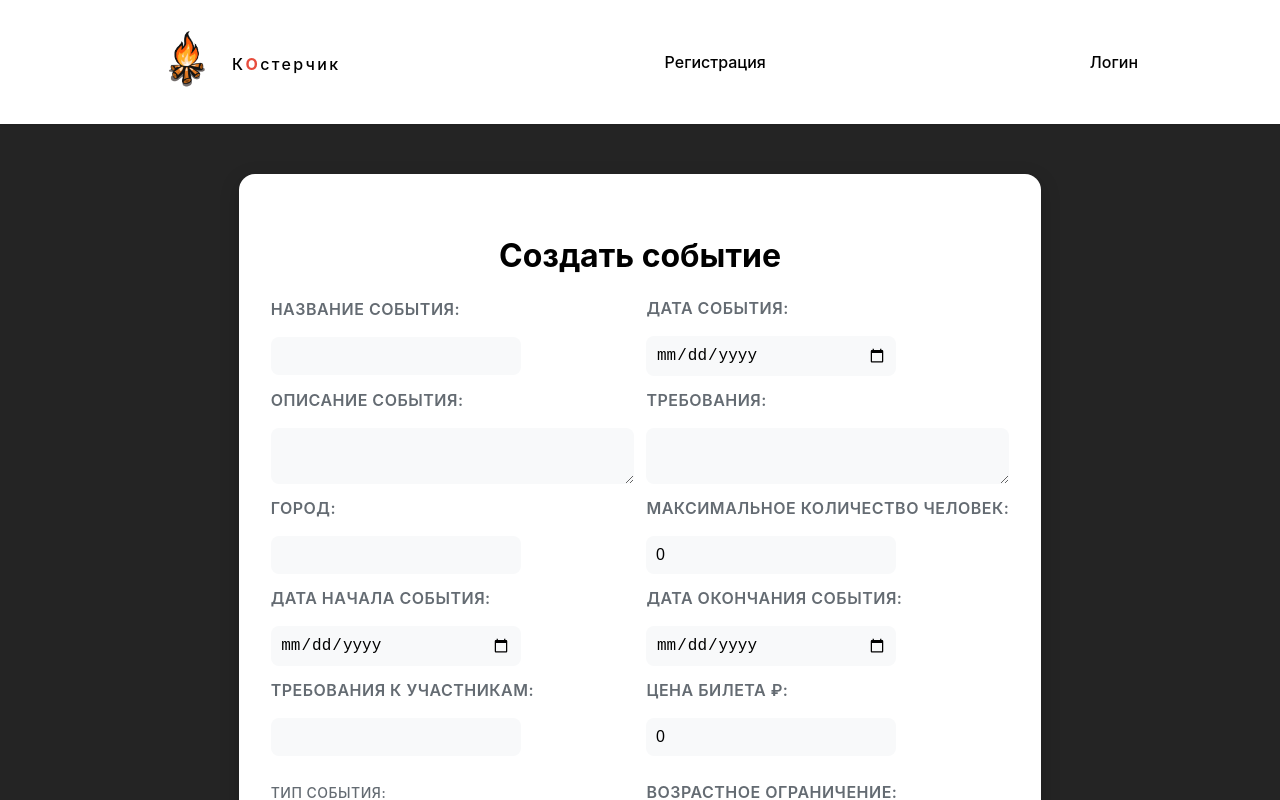
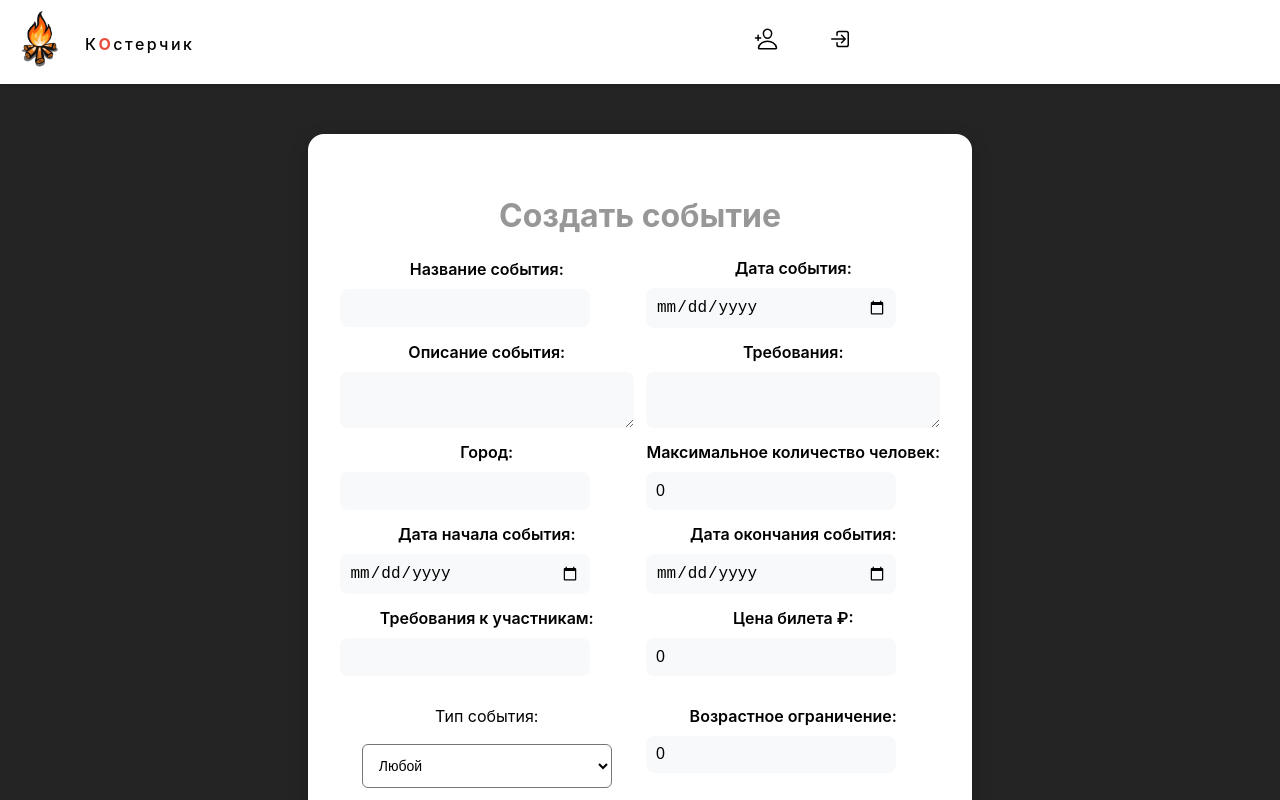
Before and after one commit to Nautasaf/Kosterchik, a React (Vite) app in the folder client/: page /create-event in a window 1280 px wide. Shown: the top 800 px of the page. Built offline with nearby package versions, Linux system fonts and the light colour scheme.

Commit message:
Исправление недочетов Denis

```diff
--- a/client/components/EventItem.module.scss
+++ b/client/components/EventItem.module.scss
@@ -14,13 +14,20 @@
 
 /* Фото профиля */
 .profilePhoto {
-  width: 100px; /* Уменьшили размер */
-  height: 100px;
+  width: 180px;
+  height: 180px;
   border-radius: 50%;
   object-fit: cover;
-  margin: 0 auto; /* Центрирование */
+  margin: 0 auto;
 }
 
+.profileInfo,h2 {
+  color: #979797;
+}
+
+.eventDate {
+  color: #979797;
+}
 /* Заголовок события */
 .eventTitle {
   font-size: 2rem;
@@ -33,7 +40,7 @@
 /* Изображение события */
 .eventImage {
   width: 100%; /* Адаптивная ширина */
-  height: 250px; /* Уменьшили высоту */
+  height: 300px; /* Уменьшили высоту */
   border-radius: 10px;
   margin-bottom: 1.5rem;
   border: 1px solid var(--border-color);
@@ -48,7 +55,7 @@
   flex-wrap: nowrap;
 
   @media (max-width: 768px) {
-    flex-direction: column; /* На маленьких экранах ставим в столбец */
+    flex-direction: column;
   }
 }
 
@@ -121,7 +128,7 @@
 .lightMode {
   --primary-bg: #ffffff;
   --secondary-bg: #f8f9fa;
-  --text-color: #333;
+  --text-color: #868484;
   --text-muted: #6c757d;
   --secondary-text-color: #6e6f70;
   --accent-color: #007bff;
--- a/client/components/HeadPage.module.scss
+++ b/client/components/HeadPage.module.scss
@@ -22,6 +22,7 @@
   font-size: 1.5rem;
   color: var(--text-color);
   font-weight: 600;
+  color: #fff;
   text-shadow: 2px 2px 10px rgba(0, 0, 0, 0.5);
   background: linear-gradient(135deg, rgba(0, 0, 0, 0.7), rgba(0, 0, 0, 0.5)), url('/jXU0dJZ5oEs.jpg') center/cover no-repeat;
 }
--- a/client/components/Registration.module.scss
+++ b/client/components/Registration.module.scss
@@ -60,7 +60,7 @@
   }
 
   .formButton {
-    width: 80%;
+    width: 60%;
     padding: 0.75rem;
     background-color: #494a4b; /* Простой цвет фона */
     color: white;
--- a/client/components/SideBar.module.scss
+++ b/client/components/SideBar.module.scss
@@ -1,12 +1,12 @@
 .sidebar {
   position: fixed;
-  top: 250px;
+  top: 210px;
   left: 10px;
   width: 320px;
   height: 65vh;
   border-right: 2px solid var(--border-color);
   border-radius: 8px;
-  background-color: var(--primary-bg);
+  background-color: var(--primary-bg) !important;
   color: var(--text-color);
   padding: 1rem;
   box-sizing: border-box;
@@ -17,101 +17,43 @@
   scrollbar-width: none;
   display: flex;
   flex-direction: column;
-
-  &::-webkit-scrollbar {
-    display: none;
-  }
+  gap: 1rem;
 }
 
-/* Заголовок */
-.header {
-  font-size: 1.2rem;
-  margin-bottom: 1rem;
-  color: var(--text-color);
-  font-weight: 600;
-  text-align: left;
-  width: 100%;
+.labelWrapper{
+margin-right: 18px;
 }
 
-/* Группа инпутов */
-.labelWrapper {
-  display: flex;
-  flex-direction: column;
-  gap: 0.8rem;
-  width: 100%;
-  max-width: 250px;
+/* Убираем скролл в WebKit */
+.sidebar::-webkit-scrollbar {
+  display: none;
 }
 
-/* Метки */
-label {
-  font-size: 0.875rem;
-  font-weight: 500;
-  color: var(--text-muted);
-  text-transform: uppercase;
-  letter-spacing: 0.5px;
-  text-align: left;
-  margin-bottom: 0.5rem; /* Отступ для лучшей читаемости */
+/* Усиленный селектор */
+body .sidebar {
+  background-color: var(--primary-bg) !important;
 }
 
 /* Поля ввода и селекторы */
 input,
 select {
   max-width: 250px;
-  background-color: #313131;
   width: calc(100% - 2px);
   padding: 0.75rem;
-  border: 2px solid white(--border-color); /* Постоянный бордер */
+  border: 2px solid white(--border-color);
   border-radius: 6px;
   font-size: 0.875rem;
   color: var(--text-color);
   background-color: var(--input-bg);
-  transition: background-color 0.3s ease, box-shadow 0.3s ease,
-    border-color 0.3s ease;
-
-  &:focus {
-    background-color: var(--accent-light-bg);
-    box-shadow: 0 0 5px rgba(108, 99, 255, 0.3);
-    outline: none;
-    border-color: var(--accent-color);
-  }
-
-  &::placeholder {
-    color: var(--text-muted);
-    opacity: 0.8;
-  }
+  transition: background-color 0.3s ease, box-shadow 0.3s ease, border-color 0.3s ease;
 }
 
-/* Чекбоксы */
-input[type='checkbox'] {
-  width: auto;
-  margin-right: 0.5rem;
-}
-
-input[type="range"] {
-  appearance: none; /* Стандартное свойство */
-  -webkit-appearance: none; /* Для старых версий Safari и Chrome */
-  width: 100%;
-  height: 5px;
-  background: var(--border-color);
-  border-radius: 5px;
+input:focus,
+select:focus {
+  background-color: var(--accent-light-bg);
+  box-shadow: 0 0 5px rgba(108, 99, 255, 0.3);
   outline: none;
-  transition: 0.2s;
-  margin-top: 5px;
-
-  &::-webkit-slider-thumb {
-    appearance: none; /* Стандартное свойство */
-    -webkit-appearance: none; /* Для старых версий Safari и Chrome */
-    width: 15px;
-    height: 15px;
-    background: var(--accent-color);
-    border: 2px solid var(--primary-bg);
-    border-radius: 50%;
-    cursor: pointer;
-  }
-
-  &:focus {
-    background: var(--accent-light-bg);
-  }
+  border-color: var(--accent-color);
 }
 
 /* Кнопка */
@@ -126,62 +68,49 @@ button {
   font-weight: 600;
   cursor: pointer;
   transition: background-color 0.3s ease, transform 0.2s ease;
+}
 
-  &:hover {
-    background-color: #5c54d3;
-    transform: scale(1.02);
-  }
+/* Стили для select */
+select {
+  background-color: var(--input-bg);
+  color: var(--text-color);
+  cursor: pointer;
+}
 
-  &:active {
-    background-color: #4c43b3;
-  }
+/* Стили для option */
+option {
+  background-color: var(--secondary-bg);
+  color: var(--text-color);
+}
+
+button:hover {
+  background-color: #5c54d3;
+  transform: scale(1.02);
+}
+
+button:active {
+  background-color: #4c43b3;
 }
 
 /* Темы */
-.lightMode {
+body.lightMode {
   --primary-bg: #f8f6f6;
   --secondary-bg: #f8f9fa;
   --text-color: #333;
   --text-muted: #6c757d;
   --accent-color: #6c63ff;
   --accent-light-bg: #f0f0ff;
-  --input-bg: #ffffff; /* Белый фон для инпутов */
-  --border-color: #ddd; /* Четкий бордер */
+  --input-bg: #ffffff;
+  --border-color: #ddd;
 }
 
-.darkMode {
+body.darkMode {
   --primary-bg: #121212;
   --secondary-bg: #1e1e1e;
   --text-color: #ffffff;
   --text-muted: #868e96;
   --accent-color: #6c63ff;
   --accent-light-bg: #2a2a4a;
-  --input-bg: #2a2a2a; /* Темный фон для инпутов */
-  --border-color: #444; /* Четкий бордер */
+  --input-bg: #2a2a2a;
+  --border-color: #444;
 }
-
-/* Адаптивность */
-@media (max-width: 768px) {
-  .sidebar {
-    width: 100%;
-    height: auto;
-    top: 0;
-    bottom: 0;
-    border-radius: 0;
-    padding: 1rem;
-  }
-
-  .header {
-    font-size: 1rem;
-  }
-
-  label {
-    font-size: 0.8rem;
-  }
-
-  input,
-  select,
-  button {
-    font-size: 0.9rem;
-  }
-}
--- a/client/components/SideBar.tsx
+++ b/client/components/SideBar.tsx
@@ -83,7 +83,7 @@ export const Sidebar: React.FC = () => {
           placeholder='Введите город'
         />
       </label>
-
+      <label>
         <div className={styles.labelWrapper}>
           <span>Дата:</span>
           <DatePicker
@@ -94,7 +94,7 @@ export const Sidebar: React.FC = () => {
             className={styles.searchInput}
           />
         </div>
-
+      </label>
       <label>
         Тип события:
         <select
--- a/client/src/App.module.scss
+++ b/client/src/App.module.scss
@@ -2,7 +2,7 @@
 html, body {
   height: 100%;
   margin: 0;
-  font-family: 'Inter', sans-serif; /* Более современный шрифт */
+  font-family: 'Inter', sans-serif;
   color: #333;
   background-color: var(--secondary-bg);
 }
@@ -21,11 +21,11 @@ html, body {
   display: flex;
   align-items: center;
   gap: 10px;
-  margin: 20px 0;
+  padding-right: 530px;
 }
 
 .blockLogo {
-  font-size: 24px;
+  font-size: 25px;
   font-weight: 600;
   letter-spacing: 0.1em;
 }
@@ -41,8 +41,6 @@ html, body {
 }
 
 .userControls {
-  margin-left: 350px;
-  margin-right: 600px;
   display: flex;
   align-items: center;
   gap: 20px; /* Расстояние между кнопками */
@@ -51,7 +49,7 @@ html, body {
 /* Навигация */
 .navMenu {
   display: flex;
-  justify-content: space-around;
+  // justify-content:space-around;
   align-items: center;
   padding: 10px 20px;
   position: sticky;
--- a/client/src/App.tsx
+++ b/client/src/App.tsx
@@ -1,42 +1,49 @@
-import 'react-toastify/dist/ReactToastify.css';
-import { useState, useEffect } from 'react';
-import { NavLink, Outlet, useLocation } from 'react-router-dom';
-import styles from './App.module.scss';
-import { useDispatch, useSelector } from 'react-redux';
-import { RootState, AppDispatch } from '../store/Index';
-import { logoutThunk } from '../store/thunk/LogoutThunk';
-import { Search } from '../components/Search';
-import { setUser } from '../store/slice/UserSlice';
-import { resetFilters } from '../store/slice/SearchSlice';
-import { ToastContainer } from 'react-toastify';
-import { HeaderBar } from '../components/HeaderPage';
-import { IoExitOutline, IoMoon, IoSunny, IoPersonOutline } from 'react-icons/io5';
+import 'react-toastify/dist/ReactToastify.css'
+import { useState, useEffect } from 'react'
+import { NavLink, Outlet, useLocation } from 'react-router-dom'
+import styles from './App.module.scss'
+import { useDispatch, useSelector } from 'react-redux'
+import { RootState, AppDispatch } from '../store/Index'
+import { logoutThunk } from '../store/thunk/LogoutThunk'
+import { Search } from '../components/Search'
+import { setUser } from '../store/slice/UserSlice'
+import { resetFilters } from '../store/slice/SearchSlice'
+import { ToastContainer } from 'react-toastify'
+import { HeaderBar } from '../components/HeaderPage'
+import {
+  IoExitOutline,
+  IoMoon,
+  IoSunny,
+  IoPersonOutline,
+  IoPersonAddOutline,
+  IoLogInOutline,
+} from 'react-icons/io5'
 
 function App() {
-  const [isDarkMode, setIsDarkMode] = useState(false);
-  const { isLoggedIn } = useSelector((state: RootState) => state.Auth);
-  const dispatch = useDispatch<AppDispatch>();
-  const location = useLocation();
+  const [isDarkMode, setIsDarkMode] = useState(false)
+  const { isLoggedIn } = useSelector((state: RootState) => state.Auth)
+  const dispatch = useDispatch<AppDispatch>()
+  const location = useLocation()
 
   useEffect(() => {
-    const savedUser = localStorage.getItem('user');
+    const savedUser = localStorage.getItem('user')
     if (savedUser) {
-      const user = JSON.parse(savedUser);
-      dispatch(setUser(user));
+      const user = JSON.parse(savedUser)
+      dispatch(setUser(user))
     }
-  }, [dispatch, isLoggedIn]);
+  }, [dispatch, isLoggedIn])
 
   const handleLogout = () => {
-    dispatch(logoutThunk());
-  };
+    dispatch(logoutThunk())
+  }
 
   const toggleTheme = () => {
-    setIsDarkMode((prev) => !prev);
-  };
+    setIsDarkMode((prev) => !prev)
+  }
 
   const handleResetFilters = () => {
-    dispatch(resetFilters());
-  };
+    dispatch(resetFilters())
+  }
 
   return (
     <div className={isDarkMode ? styles.darkMode : styles.lightMode}>
@@ -77,28 +84,29 @@ function App() {
             </button>
           </div>
         ) : (
-          <>
+          <div className={styles.userControls}>
             <NavLink
               to='/registration'
               className={({ isActive }) =>
                 `${styles.navLink} ${isActive ? styles.navLinkActive : ''}`
               }
             >
-              Регистрация
+              <IoPersonAddOutline size={24} />
             </NavLink>
-
             <NavLink
               to='/login'
               className={({ isActive }) =>
                 `${styles.navLink} ${isActive ? styles.navLinkActive : ''}`
               }
             >
-              Логин
+              <IoLogInOutline size={24} />
             </NavLink>
-          </>
+          </div>
         )}
       </nav>
-      {isLoggedIn && location.pathname === '/' && <HeaderBar isDarkMode={isDarkMode} />}
+      {isLoggedIn && location.pathname === '/' && (
+        <HeaderBar isDarkMode={isDarkMode} />
+      )}
       {isLoggedIn && location.pathname === '/' && (
         <Search isDarkMode={isDarkMode} />
       )}
@@ -124,7 +132,7 @@ function App() {
         </div>
       </footer>
     </div>
-  );
+  )
 }
 
-export default App;
+export default App
```
Also changed, not shown: client/components/Login.module.scss (+4 -4 lines), client/components/createEvent/CreateEvent.tsx (+6 -5 lines). Lines whose indentation alone changed are shown as unchanged.
